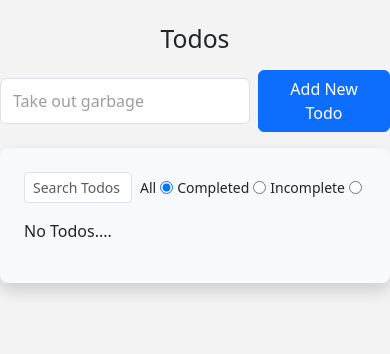
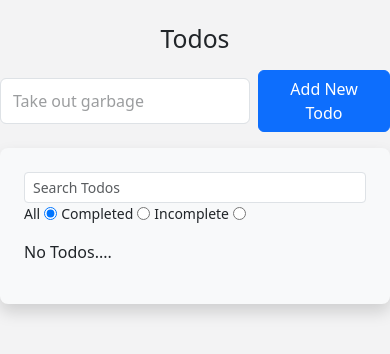
Before and after one commit to csgomez/todos-ts-react-redux, a React (Vite) app: page / in a window 390 px wide. Shown: the top 354 px of the page. Built offline with nearby package versions, Linux system fonts and the light colour scheme.

Commit message:
Small responsive styling changes.

```diff
--- a/src/features/filter/FilterInput.tsx
+++ b/src/features/filter/FilterInput.tsx
@@ -3,7 +3,7 @@ import FilterSearchInput from './FilterSearchInput';
 
 const FilterInput = () => {
   return (
-    <div className="d-flex align-items-center mb-3">
+    <div className="d-sm-flex align-items-center gap-3 mb-3">
       <FilterSearchInput />
       <FilterStatusInput />
     </div>
--- a/src/styles/App.css
+++ b/src/styles/App.css
@@ -31,7 +31,6 @@ input[type='checkbox']:checked + .todo-title {
 .status-filter {
   display: flex;
   flex-direction: row;
-  margin-left: 0.5rem;
 }
 
 .status-filter > label {
```
